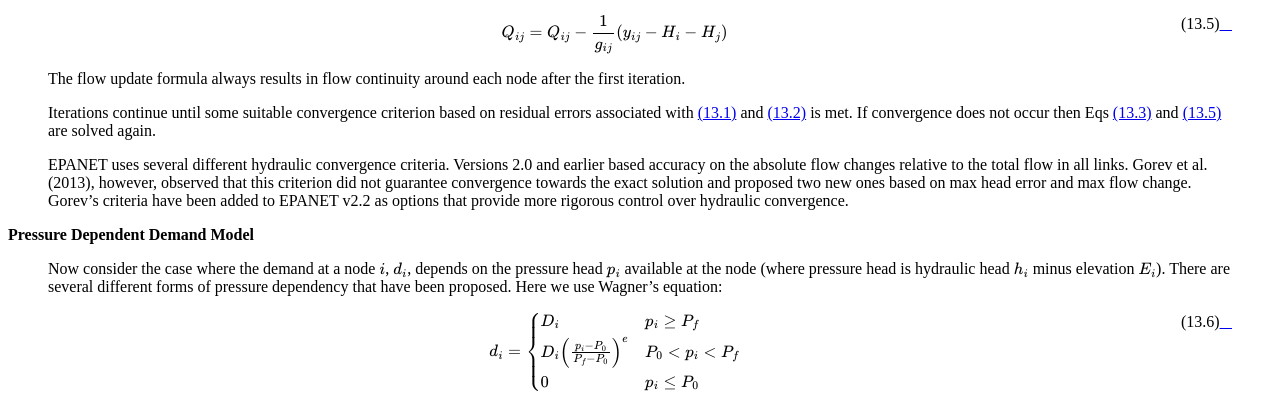
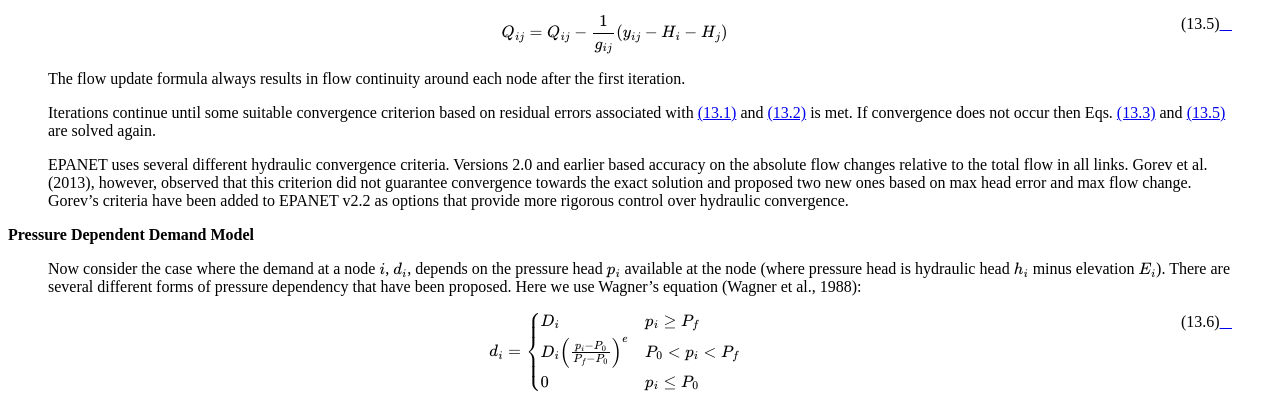
Before and after one commit to USEPA/epanet-manual, a Sphinx documentation site: the page built from docs/analysis_algorithms.rst, in a window 1280 px wide and 900 px high, scrolled down 1829 px. Shown: the part 156-549 px from the top of the window. Built offline with Sphinx 7.4.7 and the Read the Docs theme 2.0.0, drawn with Linux system fonts in a browser that asks for light colours; some of the changed text lies outside the part shown.

Commit message:
Signed-off-by: fengshang1972 <51705206+fengshang1972@users.noreply.github.com>

```diff
--- a/docs/analysis_algorithms.rst
+++ b/docs/analysis_algorithms.rst
@@ -140,7 +140,7 @@
   Iterations continue until some suitable convergence criterion based on
   residual errors associated with :eq:`eq:pipe_headloss` and
   :eq:`eq:node_continuity` is met. If convergence does not occur then
-  Eqs :eq:`eq:matrix_form` and :eq:`eq:flow_update` are solved again.
+  Eqs. :eq:`eq:matrix_form` and :eq:`eq:flow_update` are solved again.
 
   EPANET uses several different hydraulic convergence criteria. Versions 2.0
   and earlier based accuracy on the absolute flow changes relative to the
@@ -159,7 +159,7 @@
   depends on the pressure head :math:`p_{i}` available at the node (where
   pressure head is hydraulic head :math:`h_{i}` minus elevation :math:`E_{i}`).
   There are several different forms of pressure dependency that have been
-  proposed. Here we use Wagner’s equation:
+  proposed. Here we use Wagner’s equation (Wagner et al., 1988):
 
   .. math::
      :label: eq:wagners
--- a/docs/references.rst
+++ b/docs/references.rst
@@ -76,3 +76,7 @@
 Todini, E. 2003. "A more realistic approach to the extended period
 simulation of water distribution networks". *Advances in Water Supply
 Management: Proc. CCWI '03 Conference*, London, Sept. 15-17.
+
+Wagner, J. M., Shamir, U., and Marks, D. H. 1988. "Water distribution
+reliability: Simulation methods." *Jour. Water Resour. Plan. Manage*.,
+Vol. 114, No. 3, 253-275.
```
Also changed, not shown: other parts of docs/analysis_algorithms.rst (+3 -3 lines).
